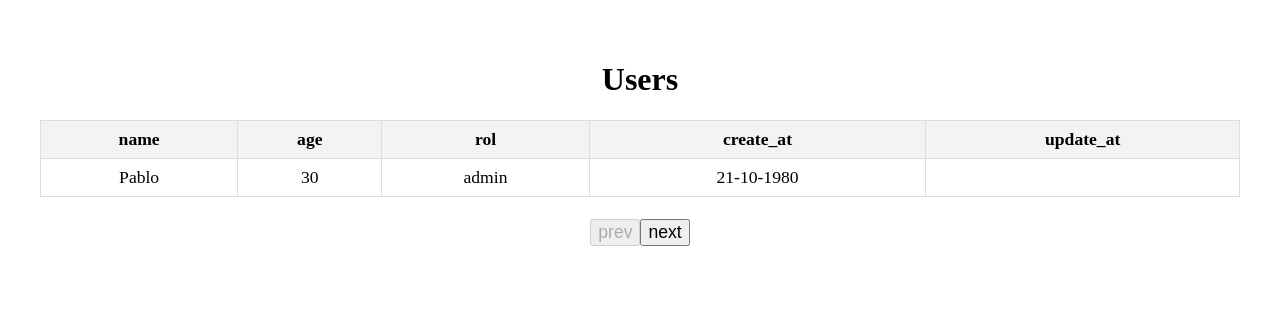
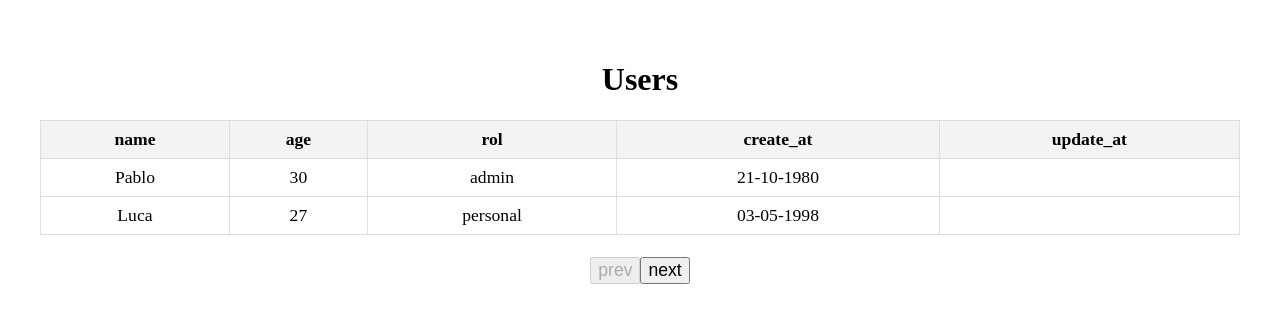
Before and after one commit to AlfonsoG-dev/TableState, a React (Vite) app: page / in a window 1280 px wide. Shown: the top 322 px of the page. Built offline with nearby package versions, Linux system fonts and the light colour scheme.

Commit message:
refactor: use genericts to be able to connect the component and the data

```diff
--- a/src/App.tsx
+++ b/src/App.tsx
@@ -13,7 +13,7 @@ function App() {
     return(
         <>
             <h1>Users</h1>
-            <TableComponent users={elements}/>
+            <TableComponent<User> elements={elements} ignore={['id_pk']}/>
             <div className='options'>
                 <button onClick={handlePrev} disabled={offset === 0}>prev</button>
                 <button onClick={handleNext} disabled={elements.length === 0}>next</button>
--- a/src/Hooks/TableDataHook.ts
+++ b/src/Hooks/TableDataHook.ts
@@ -1,5 +1,5 @@
 import { useState } from "react"
-const DEFAULT_LIMIT: number = 1
+const DEFAULT_LIMIT: number = 2
 export default function useTableState<T>(listT: Array<T>) {
     const [elements, setElements] = useState<Array<T>>(listT)
     const [limit, setLimit] = useState(DEFAULT_LIMIT)
--- a/src/Page/Components/TableComponent.tsx
+++ b/src/Page/Components/TableComponent.tsx
@@ -1,50 +1,56 @@
 import '../../Styles/table.css'
-import { User } from '../../Types/UserType'
 
-interface Props {
-    users: User[]
+interface Props<T> {
+    elements: T[],
+    ignore: string[]
 }
-export default function TableComponent({users}: Props) {
-    if(users.length === 0) {
+export default function TableComponent<T extends Object>({elements, ignore}: Props<T>) {
+    if(elements.length === 0) {
         return (
             <h1>No more results</h1>
         )
     }
-    const keys: string[] = Object.keys(users[0])
-    function rows(user: User) {
-        const values = Object.values(user)
+    function columns() {
+        const e: T = elements[0]
+        const keys = Object.keys(e).filter(k => !ignore.includes(k))
         return(
-            <>
+            <tr key={"cols"}>
                 {
-                    values.splice(1)
-                    .map((u, i) => (
-                        <td key={i}>{u}</td>
+                    keys
+                    .map((k, i) => (
+                        <th key={i}>{k}</th>
                     ))
                 }
-            </>
+            </tr>
+        )
+    }
+    function rows(element: any, index: number) {
+        const keys = Object.keys(element).filter(k => !ignore.includes(k))
+        return(
+            <tr key={index}>
+                {
+                    keys
+                    .map((k, i) => (
+                        <td key={i}>{element[k]}</td>
+                    ))
+                }
+            </tr>
         )
     }
 
     return (
         <table>
             <thead>
-                <tr>
-                    {
-                        keys.splice(1)
-                        .map((k, i) => (
-                                <th key={i}>{k}</th>
-                        ))
-                    }
-                </tr>
+                {
+                    columns()
+                }
             </thead>
             <tbody>
-                <tr>
-                    {
-                        users.map((u) => (
-                            rows(u)
-                        ))
-                    }
-                </tr>
+                {
+                    elements.map((u, i) => (
+                        rows(u, i)
+                    ))
+                }
             </tbody>
         </table>
     )
```
